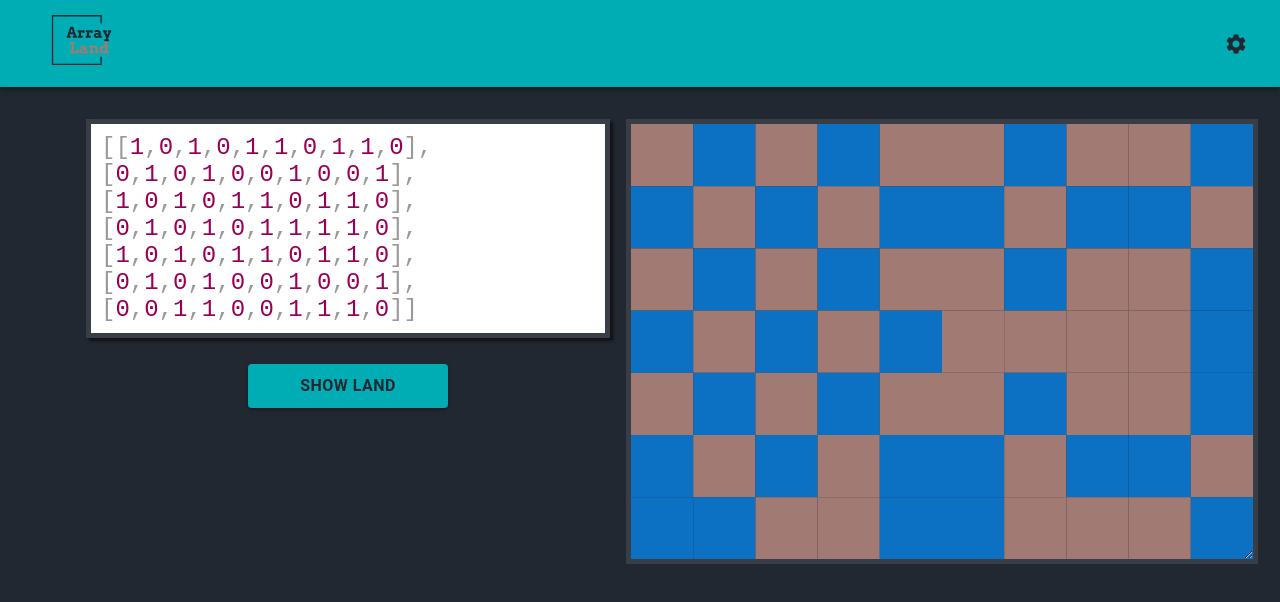
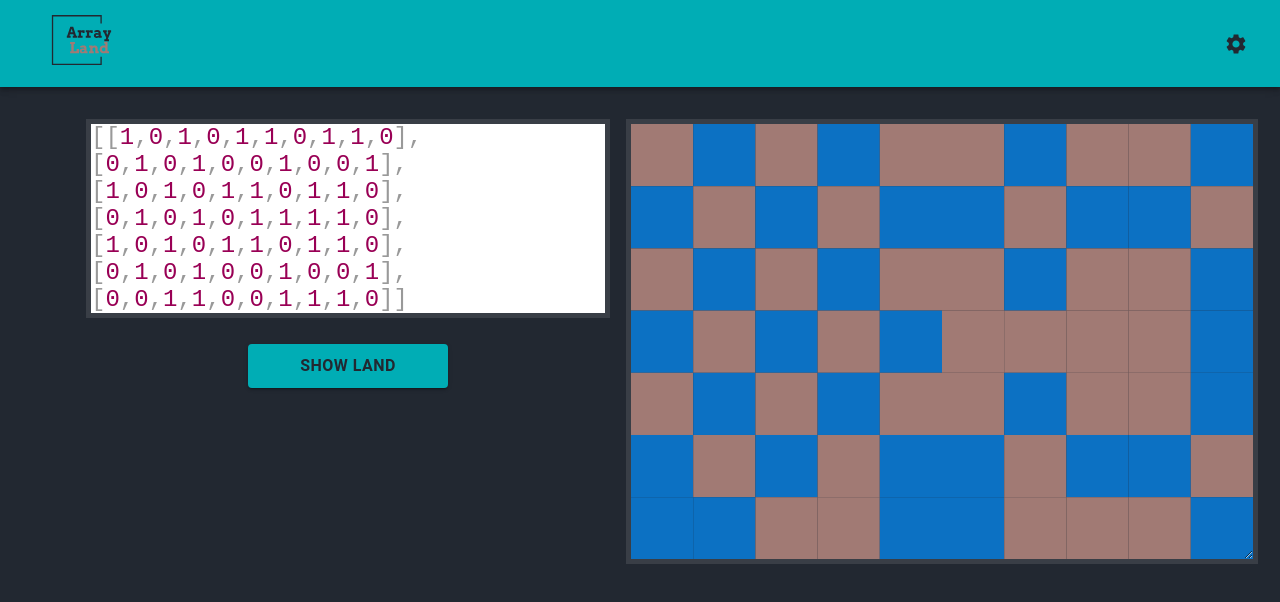
Before and after one commit to Crackz/arrayland, a Next.js app: page / in a window 1280 px wide. Shown: the top 602 px of the page. Built offline with nearby package versions, Linux system fonts and the light colour scheme.

Commit message:
Reconfigure Prism To Avoid Linting Errors

```diff
--- a/src/components/json-editor.component.tsx
+++ b/src/components/json-editor.component.tsx
@@ -1,8 +1,7 @@
 import { ArrayUtils } from '@/utils/array-utils';
-import { Alert, Button, CircularProgress, Grid, Snackbar } from '@mui/material';
-import { highlight, languages } from 'prismjs/components/prism-core';
+import { Alert, Button, Grid, Snackbar } from '@mui/material';
+import Prism from 'prismjs';
 import 'prismjs/components/prism-json';
-import 'prismjs/themes/prism.css';
 import { useState } from 'react';
 import Editor from 'react-simple-code-editor';
 
@@ -30,16 +29,14 @@ const JSONEditor = ({
     };
 
     return (
-        <Grid container flexDirection="column">
+        <Grid container item flexDirection="column">
             <Grid
                 item
                 sx={{
                     fontFamily: '"Fira code", "Fira Mono", monospace',
                     background: '#ffffff',
                     fontSize: '1.5em',
-                    boxShadow: '3px 3px 3px rgba(0, 0, 0, 0.6), 0 0 1px rgba(0, 0, 0, 0)',
                     border: '5px solid #393E46',
-                    color: '#444',
                     marginBottom: '5%',
                     overflow: 'auto',
                     maxHeight: '70vh',
@@ -48,8 +45,7 @@ const JSONEditor = ({
                 <Editor
                     value={code}
                     onValueChange={(code) => setCode(code)}
-                    highlight={(code) => highlight(code, languages.json)}
-                    padding={10}
+                    highlight={(code) => Prism.highlight(code, Prism.languages.json, 'json')}
                 />
             </Grid>
             <Grid item textAlign="center">
--- a/src/pages/_app.tsx
+++ b/src/pages/_app.tsx
@@ -1,5 +1,6 @@
 import '@/styles/globals.css';
 import type { AppProps } from 'next/app';
+import 'prismjs/themes/prism.css';
 
 export default function App({ Component, pageProps }: AppProps) {
     return <Component {...pageProps} />;
```
